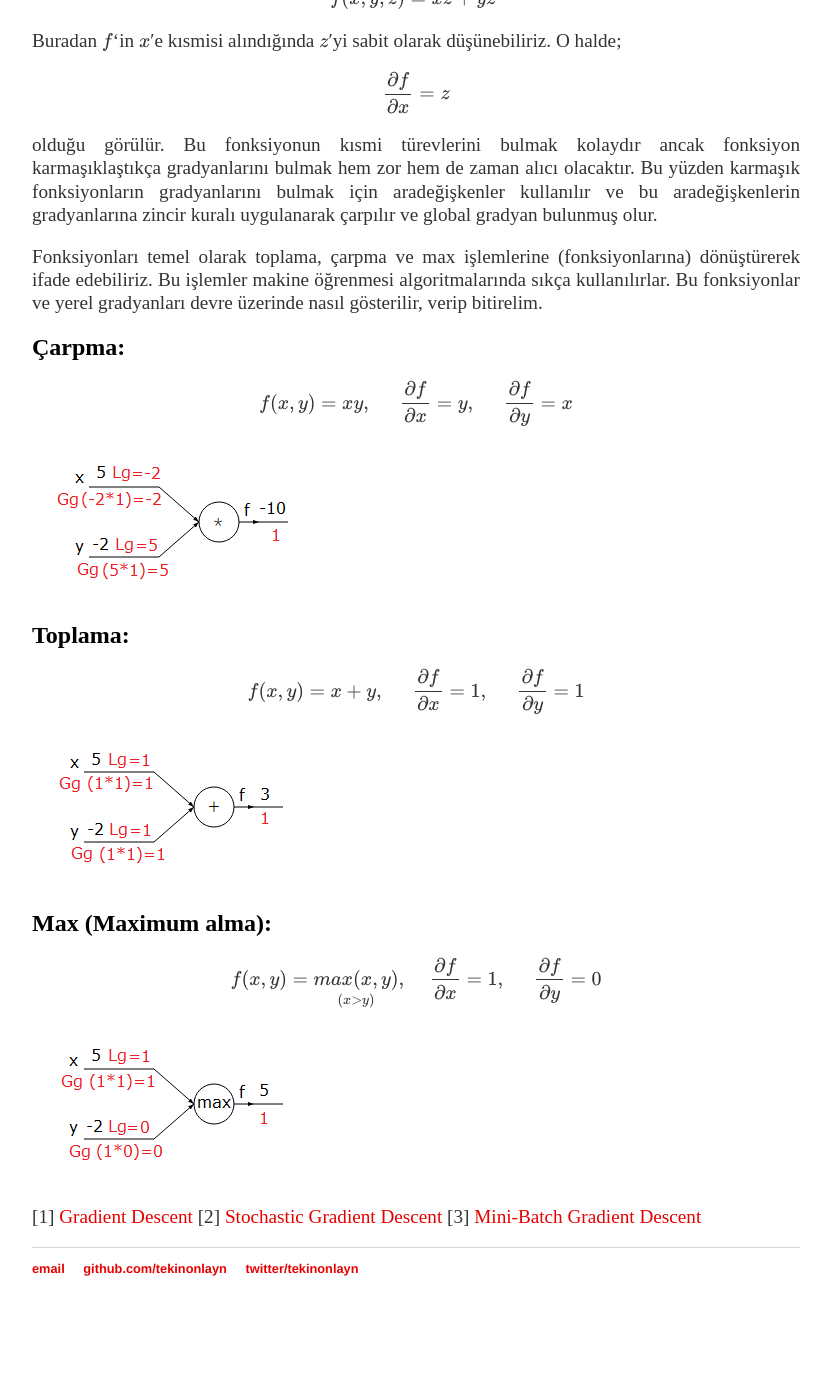
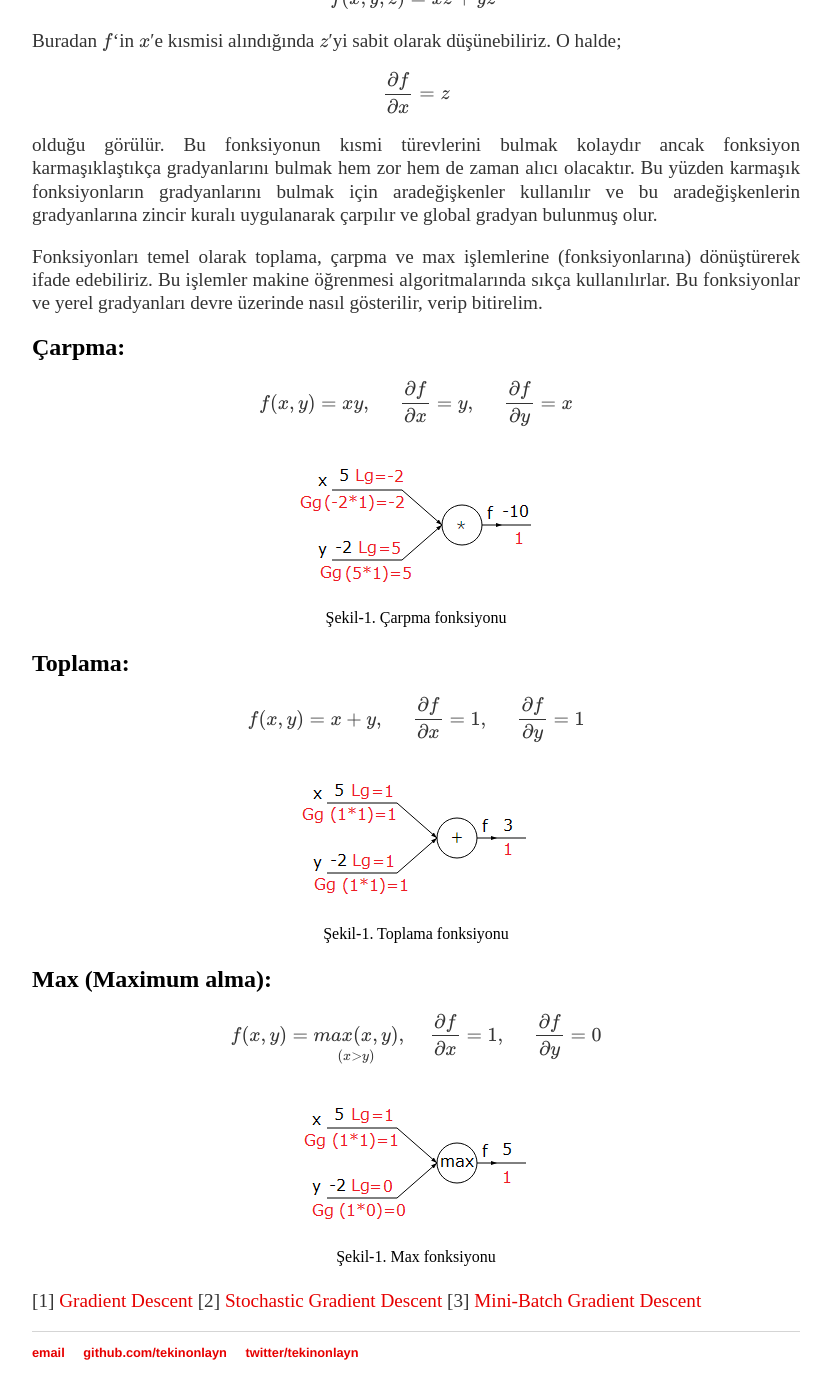
Before and after one commit to tekinonlayn/gi.github.io, a Jekyll site: the page built from _posts/2016-04-15-Backpropagation-algoritmasi-icin-gradyan-alma.md, in a window 1280 px wide and 1400 px high, scrolled down 2021 px. Shown: the whole window, without its empty margins (224-1055 px from the left). Built offline with Jekyll 4.4.1, drawn with Linux system fonts in a browser that asks for light colours; formulas are drawn with MathJax 3; before the commit the page ends 3337 px from its top, so only the background shows below that.

Commit message:
Update 2016-04-15-Backpropagation-algoritmasi-icin-gradyan-alma.md

```diff
--- a/_posts/2016-04-15-Backpropagation-algoritmasi-icin-gradyan-alma.md
+++ b/_posts/2016-04-15-Backpropagation-algoritmasi-icin-gradyan-alma.md
@@ -45,13 +45,25 @@ olduğu görülür. Bu fonksiyonun kısmi türevlerini bulmak kolaydır ancak fo
 Fonksiyonları temel olarak toplama, çarpma ve max işlemlerine (fonksiyonlarına) dönüştürerek ifade edebiliriz. Bu işlemler makine öğrenmesi algoritmalarında sıkça kullanılırlar. Bu fonksiyonlar ve yerel gradyanları devre üzerinde nasıl gösterilir, verip bitirelim.
 <h2>Çarpma:</h2>
 <p>$$f(x,y)=xy,\;\;\;\;\;\frac{\partial f}{\partial x}=y,\;\;\;\;\;\frac{\partial f}{\partial y}=x$$</p>
-<div><img src="/img/multiply.png"></div>
+<table align="center">
+<tr><td style="text-align: center;">
+<img src="/img/multiply.png" text-align="center"></td></tr>
+<tr><td class="tr-caption" style="text-align: center;">Şekil-1. Çarpma fonksiyonu</td></tr>
+</table>
 <h2>Toplama:</h2>
 <p>$$f(x,y)=x+y,\;\;\;\;\;\frac{\partial f}{\partial x}=1,\;\;\;\;\;\frac{\partial f}{\partial y}=1$$</p>
-<div><img src="/img/sum.png"></div>
+<table align="center">
+<tr><td style="text-align: center;">
+<img src="/img/sum.png" text-align="center"></td></tr>
+<tr><td class="tr-caption" style="text-align: center;">Şekil-1. Toplama fonksiyonu</td></tr>
+</table>
 <h2>Max (Maximum alma):</h2>
 <p>$$f(x,y)=\underset{(x>y)}{max(x,y)},\;\;\;\;\frac{\partial f}{\partial x}=1,\;\;\;\;\;\frac{\partial f}{\partial y}=0$$</p>
-<div><img src="/img/max.png"></div>
+<table align="center">
+<tr><td style="text-align: center;">
+<img src="/img/max.png" text-align="center"></td></tr>
+<tr><td class="tr-caption" style="text-align: center;">Şekil-1. Max fonksiyonu</td></tr>
+</table>
 
 [1] <a href="https://en.wikipedia.org/wiki/Gradient_descent">Gradient Descent</a>
 [2] <a href="https://en.wikipedia.org/wiki/Stochastic_gradient_descent">Stochastic Gradient Descent</a>
```
